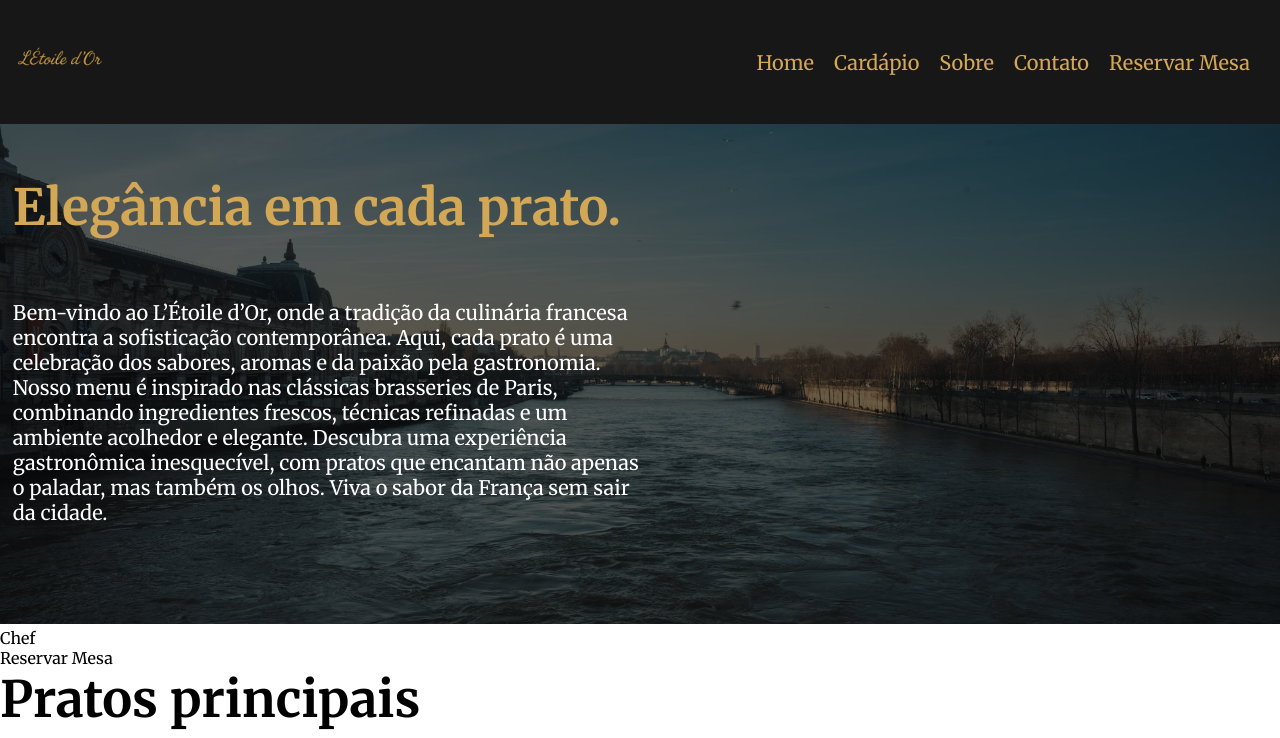
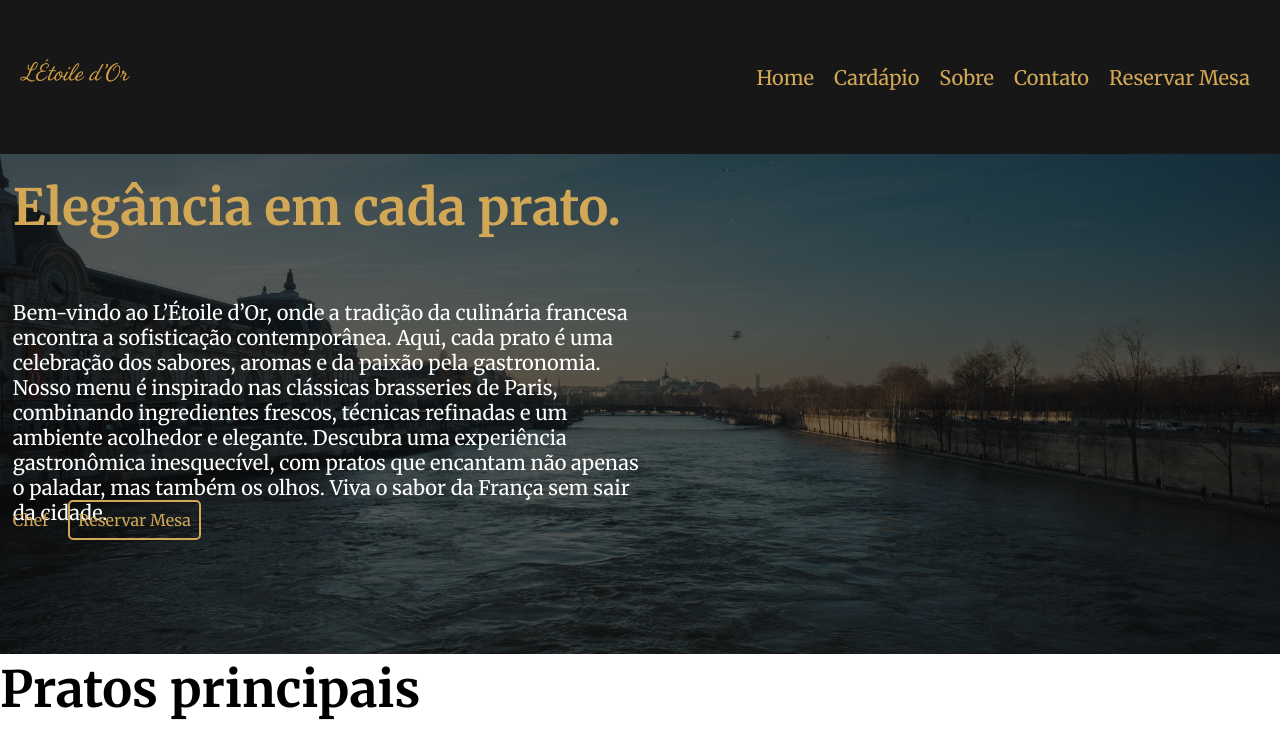
Before and after one commit to andrMiotto/restaurante-site, a plain HTML site: page index.html in a window 1280 px wide. Shown: the top 738 px of the page. Drawn offline with Linux system fonts and the light colour scheme.

Commit message:
style-alterando-header

```diff
--- a/index.html
+++ b/index.html
@@ -16,11 +16,11 @@
         <div class="navbar">
             <nav>
                 <ul>
-                    <li class="home"><a href="">Home</a></li>
-                    <li class="cardapio"><a href="">Cardápio</a></li>
-                    <li class="sobre"><a href="">Sobre</a></li>
-                    <li class="contato"><a href="">Contato</a></li>
-                    <li class="reservaHeader"><a href="">Reservar Mesa</a></li>
+                    <li class="home"><a href="/index.html">Home</a></li>
+                    <li class="cardapio"><a href="/Navegacao/Cardapio.html">Cardápio</a></li>
+                    <li class="sobre"><a href="/Navegacao/Sobre.html">Sobre</a></li>
+                    <li class="contato"><a href="/Navegacao/Contato.html">Contato</a></li>
+                    <li class="reservaHeader"><a href="/Navegacao/Reserva.html">Reservar Mesa</a></li>
 
                 </ul>
             </nav>
@@ -42,9 +42,9 @@
                 também os olhos.
                 Viva o sabor da França sem sair da cidade.</p>
 
-            <div >
-                <p>Chef</p>
-                <p>Reservar Mesa</p>
+            <div class="botoesDescricao">
+                <p id="chef">Chef</p>
+                <a id="reservarBotaoDescricao" href="/Navegacao/Reserva.html">Reservar Mesa</a>
             </div>
 
 
--- a/style.css
+++ b/style.css
@@ -12,8 +12,7 @@ body {
 
 
 .logo img {
-    max-width: 100px;
-
+    max-width: 130px;
 }
 
 ul {
@@ -24,10 +23,8 @@ ul {
     margin: 0;
     padding: 0;
     color: black;
+}
 
-
-
-}
 
 li {
     font-size: 20px;
@@ -95,8 +92,31 @@ a {
 }
 
 
-#principaisPratos p{
+#principaisPratos p {
     max-width: 50%;
     font-size: 15px;
 
 }
+
+.botoesDescricao {
+    position: absolute;
+    top: 500px;
+    color: rgb(210, 167, 86);
+    left: 1%;
+    display: flex;
+    gap: 20px;
+    align-items: center;
+}
+
+#reservarBotaoDescricao{
+    border: 2px solid rgb(210, 167, 86);
+    padding: 8px;
+    border-radius: 5px;
+}
+
+#reservarBotaoDescricao:hover{
+    border: 2px solid rgb(255, 255, 255);
+    padding: 8px;
+    border-radius: 5px;
+    color: white;
+}
```
Also changed, not shown: Navegacao/Cardapio.html (added), Navegacao/Contato.html (added), Navegacao/Reserva.html (added), Navegacao/Sobre.html (added).
